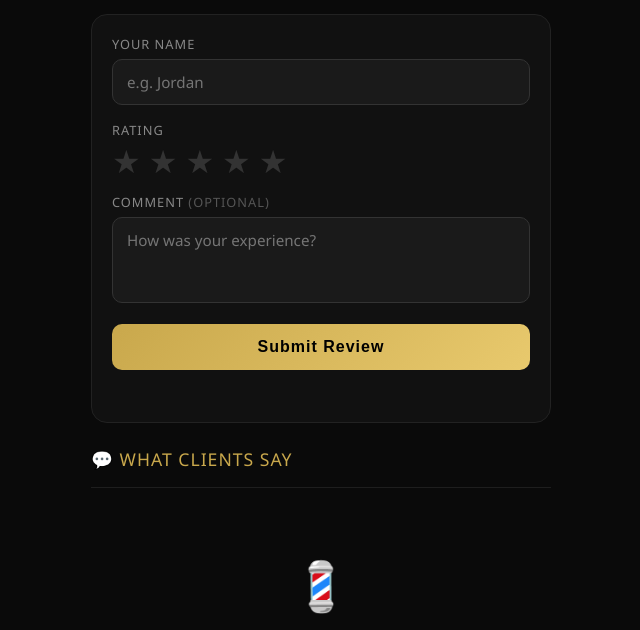
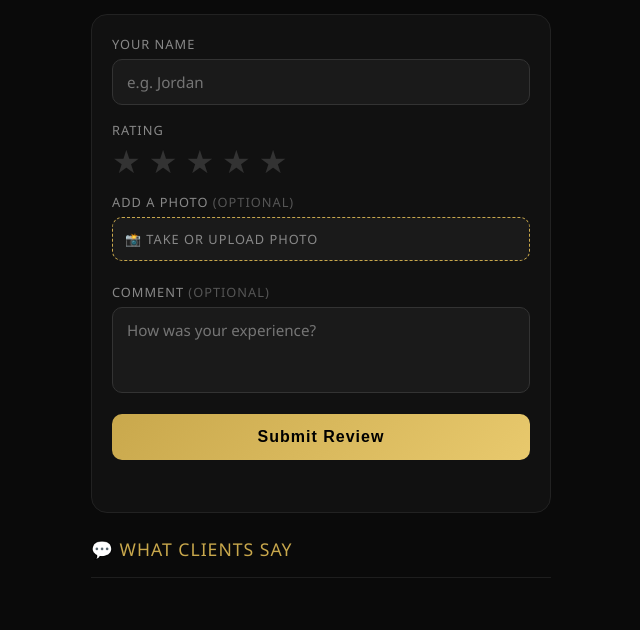
Before and after one commit to Rohitlambo/lambocutz, a Flask app: page /reviews in a window 1280 px wide. Shown: the part 314-944 px from the top of the page, without its empty margins (319-959 px from the left). Run offline with Flask 3, Linux system fonts and the light colour scheme; data that the repository does not hold is empty; some libraries are stand-ins or nearby versions.

Commit message:
Update reviews.html

```diff
--- a/templates/reviews.html
+++ b/templates/reviews.html
@@ -168,6 +168,45 @@
             border-color: #c9a84c;
         }
 
+        /* ── CAMERA / FILE INPUT ── */
+        .file-upload-wrapper {
+            position: relative;
+            display: inline-block;
+            width: 100%;
+        }
+
+        .file-label {
+            display: flex;
+            align-items: center;
+            justify-content: center;
+            gap: 10px;
+            background: #1a1a1a;
+            border: 1px dashed #c9a84c;
+            padding: 12px;
+            border-radius: 10px;
+            color: #c9a84c;
+            cursor: pointer;
+            font-size: 0.9rem;
+            transition: background 0.2s;
+        }
+
+        .file-label:hover {
+            background: #222;
+        }
+
+        .file-input {
+            display: none;
+        }
+
+        .image-preview {
+            margin-top: 10px;
+            max-height: 150px;
+            border-radius: 8px;
+            display: none;
+            object-fit: cover;
+            border: 1px solid #333;
+        }
+
         /* ── STAR SELECTOR ── */
         .star-selector {
             display: flex;
@@ -274,6 +313,16 @@
             color: #aaa;
             font-size: 0.9rem;
             line-height: 1.6;
+            margin-bottom: 8px;
+        }
+
+        .review-image {
+            width: 100%;
+            max-height: 300px;
+            object-fit: cover;
+            border-radius: 8px;
+            border: 1px solid #222;
+            margin-top: 8px;
         }
 
         .no-reviews {
@@ -305,13 +354,11 @@
 </head>
 <body>
 
-    <!-- HEADER -->
     <div class="header">
         <a href="/" class="back-btn">← Back</a>
         <h1>⭐ REVIEWS</h1>
     </div>
 
-    <!-- STATS BAR -->
     <div class="stats-bar">
         <div class="overall-rating" id="overallRating">–</div>
         <div class="overall-stars" id="overallStars">☆☆☆☆☆</div>
@@ -319,7 +366,6 @@
         <div class="rating-bars" id="ratingBars"></div>
     </div>
 
-    <!-- WRITE A REVIEW -->
     <div class="write-section">
         <div class="section-title">✍️ Leave a Review</div>
         <div class="review-form">
@@ -340,9 +386,19 @@
             </div>
 
             <div class="form-group">
+                <label>Add a Photo <span style="color:#555">(optional)</span></label>
+                <div class="file-upload-wrapper">
+                    <label for="reviewPhoto" class="file-label">
+                        📸 Take or Upload Photo
+                    </label>
+                    <input type="file" id="reviewPhoto" class="file-input" accept="image/*" onchange="previewImage(event)">
+                </div>
+                <img id="photoPreview" class="image-preview" alt="Haircut preview">
+            </div>
+
+            <div class="form-group">
                 <label>Comment <span style="color:#555">(optional)</span></label>
-                <textarea id="reviewComment" rows="3"
-                    placeholder="How was your experience?"></textarea>
+                <textarea id="reviewComment" rows="3" placeholder="How was your experience?"></textarea>
             </div>
 
             <button class="submit-btn" id="submitBtn" onclick="submitReview()">
@@ -352,7 +408,6 @@
         </div>
     </div>
 
-    <!-- REVIEWS LIST -->
     <div class="reviews-section">
         <div class="section-title">💬 What Clients Say</div>
         <hr class="divider">
@@ -384,10 +439,26 @@
         });
     }
 
+    // ── IMAGE PREVIEW LOGIC ────────────────────────────────────────────────
+    function previewImage(event) {
+        const reader = new FileReader();
+        const preview = document.getElementById('photoPreview');
+
+        reader.onload = function() {
+            preview.src = reader.result;
+            preview.style.display = 'block';
+        }
+
+        if(event.target.files[0]) {
+            reader.readAsDataURL(event.target.files[0]);
+        }
+    }
+
     // ── SUBMIT REVIEW ──────────────────────────────────────────────────────
     async function submitReview() {
         const name    = document.getElementById('reviewName').value.trim();
         const comment = document.getElementById('reviewComment').value.trim();
+        const fileInput = document.getElementById('reviewPhoto');
         const btn     = document.getElementById('submitBtn');
         const msg     = document.getElementById('formMsg');
 
@@ -408,11 +479,21 @@
         btn.disabled = true;
         btn.textContent = 'Submitting...';
 
+        // NOTE: Instead of sending raw JSON, we use FormData to easily carry files to your backend.
+        const formData = new FormData();
+        formData.append('name', name);
+        formData.append('rating', selectedRating);
+        formData.append('comment', comment);
+
+        if (fileInput.files[0]) {
+            formData.append('photo', fileInput.files[0]);
+        }
+
         try {
             const res = await fetch('/api/reviews', {
                 method: 'POST',
-                headers: { 'Content-Type': 'application/json' },
-                body: JSON.stringify({ name, rating: selectedRating, comment })
+                // Content-Type header must be omitted when sending FormData so the browser formats it correctly
+                body: formData
             });
             const data = await res.json();
 
@@ -421,6 +502,8 @@
                 msg.textContent = '✅ Thanks! Your review is awaiting approval.';
                 document.getElementById('reviewName').value = '';
                 document.getElementById('reviewComment').value = '';
+                fileInput.value = '';
+                document.getElementById('photoPreview').style.display = 'none';
                 selectedRating = 0;
                 highlightStars(0);
             } else {
@@ -517,9 +600,8 @@
                         <span class="review-date">${date}</span>
                     </div>
                     <div class="review-stars">${starsHTML(r.rating)}</div>
-                    ${r.comment
-                        ? `<div class="review-comment">"${escapeHTML(r.comment)}"</div>`
-                        : ''}
+                    ${r.comment ? `<div class="review-comment">"${escapeHTML(r.comment)}"</div>` : ''}
+                    ${r.image_url ? `<img src="${r.image_url}" class="review-image" alt="${escapeHTML(r.name)}'s haircut">` : ''}
                 </div>`;
         }).join('');
     }
```
